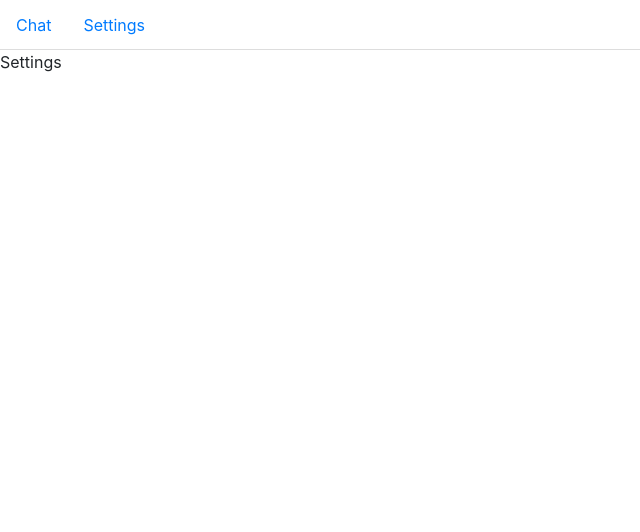
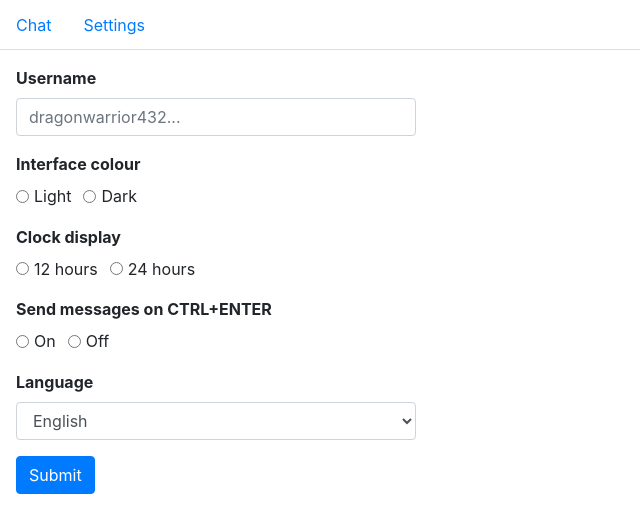
Before and after one commit to MariusAlch/docler-holding, a React (Vite) app: page /settings in a window 1280 px wide. Shown: the top 532 px of the page, without its empty margins (0-640 px from the left). Built offline with nearby package versions, Linux system fonts and the light colour scheme.

Commit message:
settings ui

```diff
--- a/src/views/SettingsView/index.tsx
+++ b/src/views/SettingsView/index.tsx
@@ -1,6 +1,61 @@
 import React from "react";
 import { Layout } from "src/lib/Layout";
+import { Form, Button } from "react-bootstrap";
+import styled from "styled-components";
+
+const Root = styled.div`
+  max-width: 400px;
+  margin-left: 16px;
+  margin-right: 16px;
+  margin-top: 16px;
+
+  .form-label {
+    font-weight: bold;
+  }
+`;
 
 export function SettingsView() {
-  return <Layout>Settings</Layout>;
+  return (
+    <Layout>
+      <Root>
+        <Form>
+          <Form.Group>
+            <Form.Label>Username</Form.Label>
+            <Form.Control type="text" placeholder="dragonwarrior432..." />
+          </Form.Group>
+          <Form.Group>
+            <Form.Label>Interface colour</Form.Label>
+            <div>
+              <Form.Check name="interfaceColor" type="radio" inline label="Light" />
+              <Form.Check name="interfaceColor" type="radio" inline label="Dark" />
+            </div>
+          </Form.Group>
+          <Form.Group>
+            <Form.Label>Clock display</Form.Label>
+            <div>
+              <Form.Check name="clockFormat" type="radio" inline label="12 hours" />
+              <Form.Check name="clockFormat" type="radio" inline label="24 hours" />
+            </div>
+          </Form.Group>
+          <Form.Group>
+            <Form.Label>Send messages on CTRL+ENTER</Form.Label>
+            <div>
+              <Form.Check name="interfaceColor" type="radio" inline label="On" />
+              <Form.Check name="interfaceColor" type="radio" inline label="Off" />
+            </div>
+          </Form.Group>
+          <Form.Group>
+            <Form.Label>Language</Form.Label>
+            <Form.Control as="select">
+              <option>English</option>
+              <option>Lithuanian</option>
+            </Form.Control>
+          </Form.Group>
+          <Button variant="primary" type="submit">
+            Submit
+          </Button>
+        </Form>
+      </Root>
+    </Layout>
+  );
 }
```
